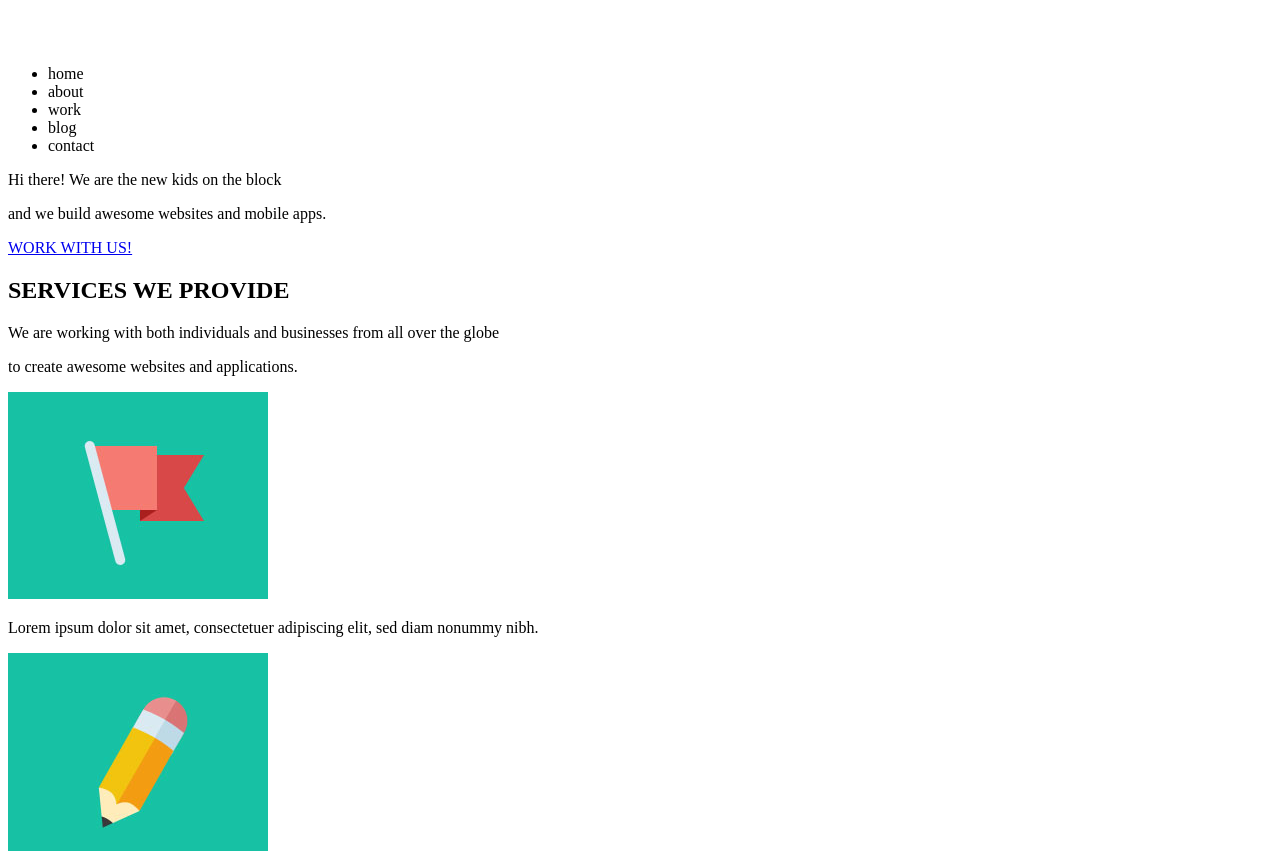
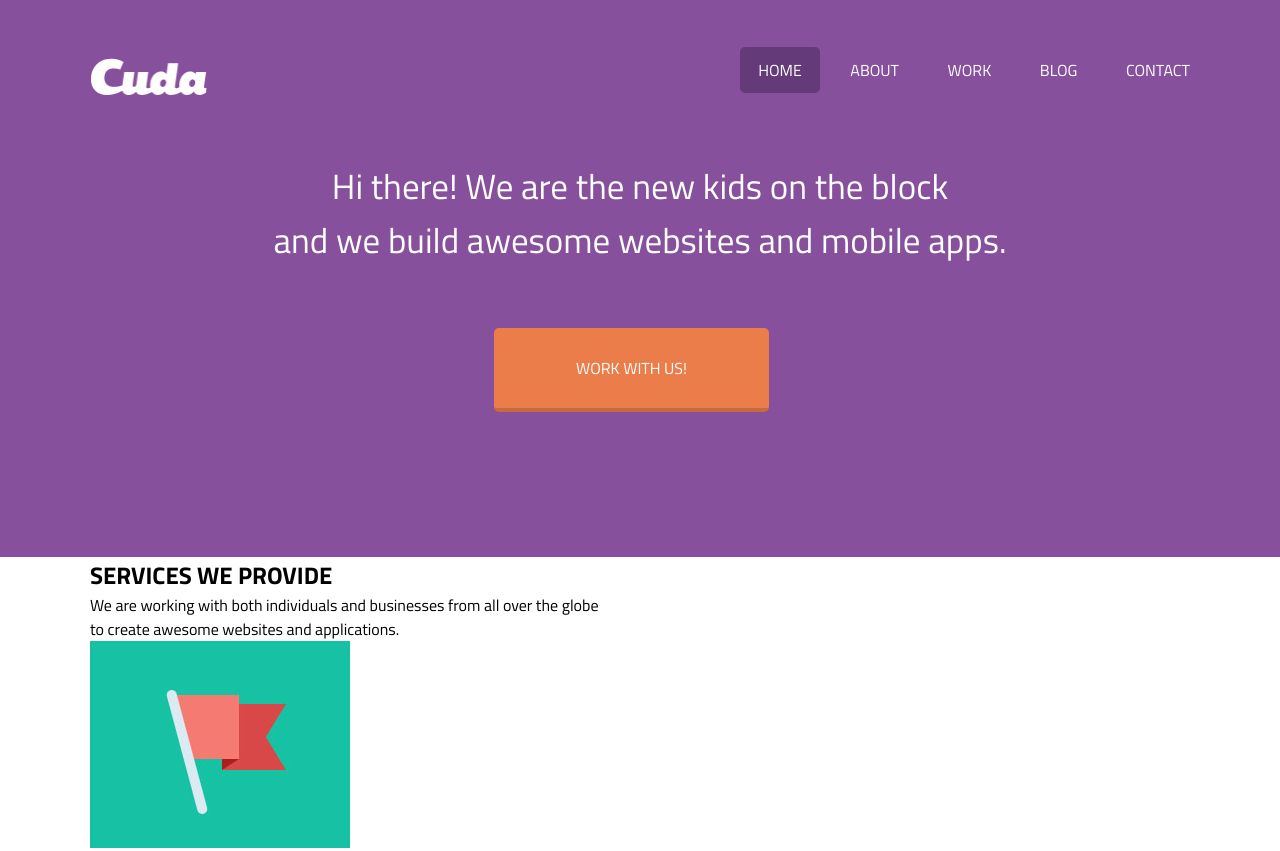
Before and after one commit to sauljlm/test_1, a plain HTML site: page esqueletoSass/index.html in a window 1280 px wide. Shown: the top 851 px of the page. Drawn offline with Linux system fonts and the light colour scheme; a script that the page names is missing; files whose address does not match are found by name.

Commit message:
agrego css para el welcome

```diff
--- a/esqueletoSass/css/stilos.css
+++ b/esqueletoSass/css/stilos.css
@@ -1,3 +1,59 @@
+* {
+  margin: 0;
+  padding: 0; }
 
+body {
+  font-family: 'Titillium Web', sans-serif; }
+
+ul {
+  list-style: none; }
+
+a {
+  text-decoration: none; }
+
+.content {
+  max-width: 1100px;
+  width: 100%;
+  margin: 0 auto; }
+
+.clearfix:after {
+  display: block;
+  content: "";
+  clear: both; }
+
+.welcome {
+  background-color: #87509c; }
+  .welcome .content {
+    padding-top: 58px;
+    padding-left: 42px;
+    padding-right: 42px; }
+    .welcome .content img {
+      width: 117px; }
+    .welcome .content ul {
+      color: white;
+      float: right; }
+      .welcome .content ul li {
+        display: inline;
+        text-transform: uppercase; }
+      .welcome .content ul li + li {
+        padding-left: 45px; }
+      .welcome .content ul .active {
+        background-color: #643a79;
+        padding: 11px 18px;
+        border-radius: 5px; }
+      .welcome .content ul .padding_none {
+        padding-left: 27px !important; }
+    .welcome .content p {
+      color: white;
+      text-align: center;
+      font-size: 35px; }
+    .welcome .content a {
+      background-color: #eb7d4b;
+      border-bottom: 4px solid #c86a40;
+      border-radius: 5px;
+      color: white;
+      padding: 28px 82px;
+      display: inline-block;
+      margin: 61px 404px 145px 404px; }
 
 /*# sourceMappingURL=stilos.css.map */
```
